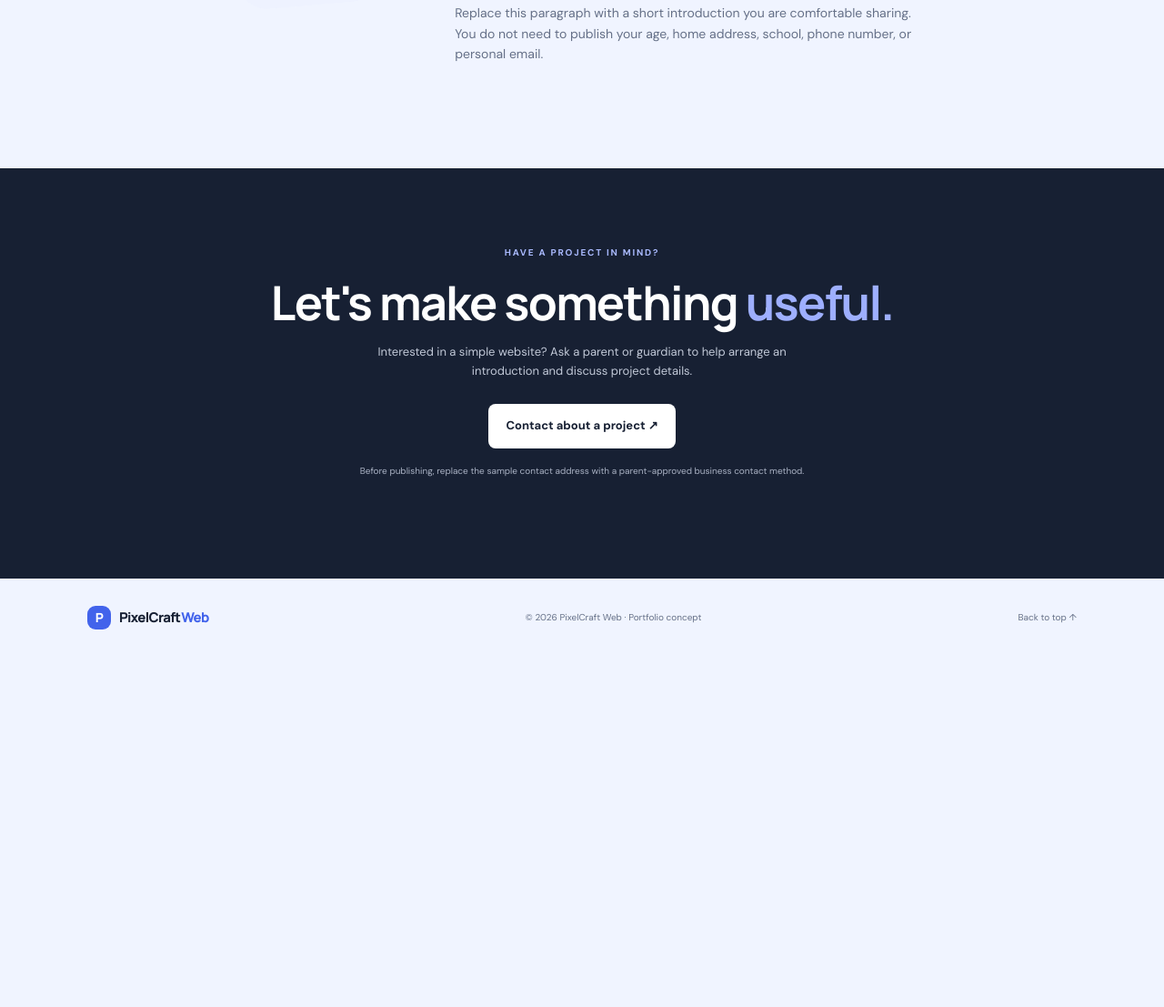
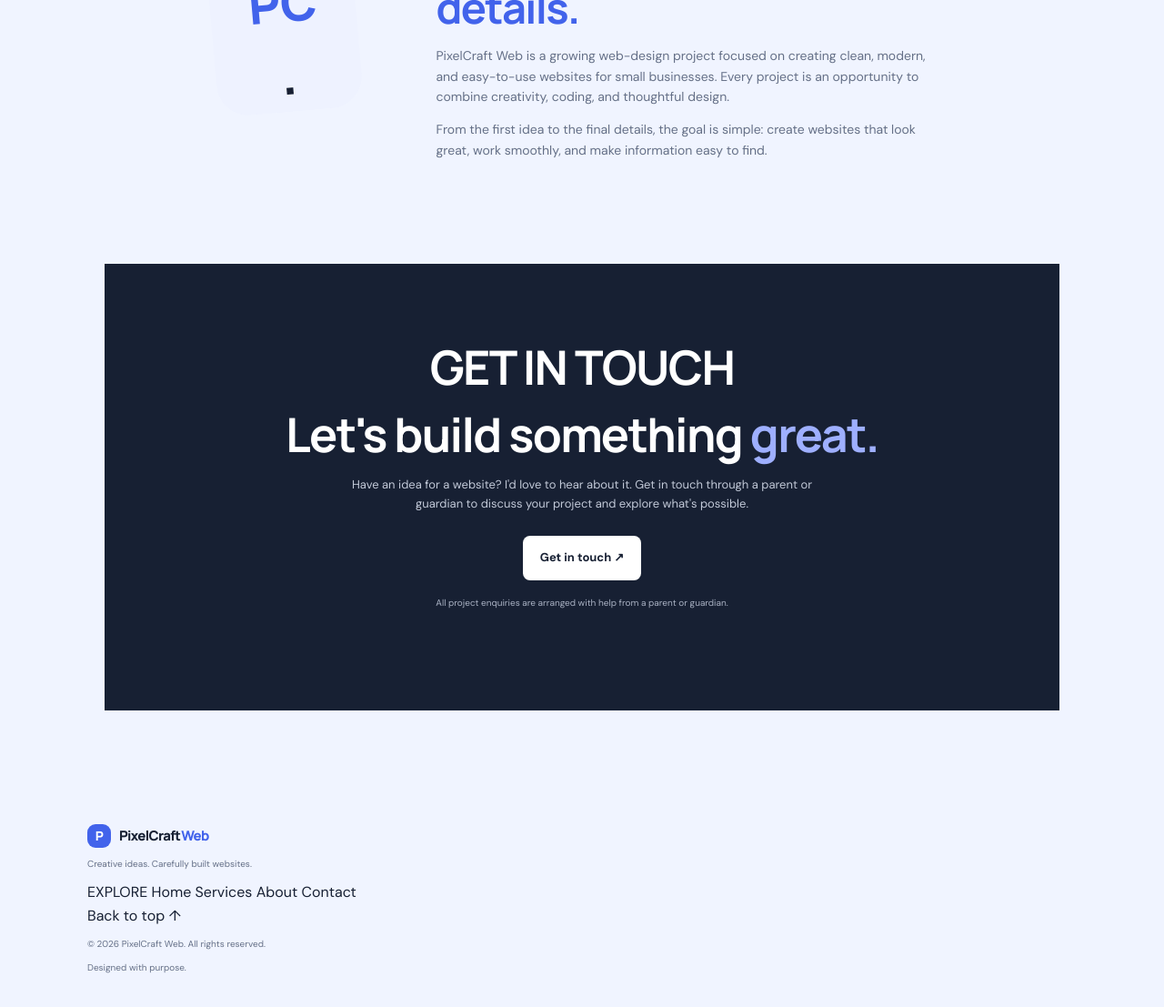
Before and after one commit to CodingWiz123-glitch/pixelcraft-web, a plain HTML site: page index.html in a window 1280 px wide. Shown: the part 2472-3579 px from the top of the page at 91% size. Before the commit the page ends 3194 px from the top, so only its background shows below. Drawn offline with Linux system fonts and the light colour scheme.

Commit message:
Update index.html

```diff
--- a/index.html
+++ b/index.html
@@ -91,6 +91,7 @@
                 <p>Starter services for people and small businesses that need a simple place online.</p>
             </div>
 
+
             <div class="service-grid">
                 <article class="service-card">
                     <div class="icon">✳</div>
@@ -109,8 +110,14 @@
                     <h3>Updates & improvements</h3>
                     <p>Help organizing information, improving layout, and refreshing an existing page.</p>
                 </article>
+
+                <article class="service-card">
+                    <div class="icon">⚡</div>
+                    <h3>Interactive features</h3>
+                    <p>Simple interactive elements like pop-ups, navigation menus, buttons, and engaging website features.</p>
+                </article>
             </div>
-        </section>
+
 
         <!-- SAMPLE PROJECTS -->
         <section class="section work-section" id="work">
@@ -207,54 +214,92 @@
             </div>
         </section>
 
+
         <!-- ABOUT -->
         <section class="section about-section" id="about">
             <div class="about-badge">PC<span>.</span></div>
 
             <div>
                 <p class="eyebrow">A LITTLE ABOUT THIS STUDIO</p>
+
                 <h2>Creative ideas, <span>careful details.</span></h2>
 
                 <p>
-                    PixelCraft Web is a new web-design project focused on making straightforward, attractive websites for small businesses. I use a mix of coding and AI tools, and I keep learning with every project.
+                    PixelCraft Web is a growing web-design project focused on creating clean, modern, and easy-to-use websites for small businesses. Every project is an opportunity to combine creativity, coding, and thoughtful design.
                 </p>
 
-                <p class="small-note">
-                    Replace this paragraph with a short introduction you are comfortable sharing. You do not need to publish your age, home address, school, phone number, or personal email.
+                <p>
+                    From the first idea to the final details, the goal is simple: create websites that look great, work smoothly, and make information easy to find.
                 </p>
             </div>
         </section>
 
+
+
         <!-- CONTACT -->
         <section class="contact-section" id="contact">
-            <p class="eyebrow">HAVE A PROJECT IN MIND?</p>
-            <h2>Let's make something <span>useful.</span></h2>
+
+            <div class="contact-heading">
+                <span class="contact-line"></span>
+                <h2>GET IN TOUCH</h2>
+                <span class="contact-line"></span>
+            </div>
+
+            <h2>Let's build something <span>great.</span></h2>
 
             <p>
-                Interested in a simple website? Ask a parent or guardian to help arrange an introduction and discuss project details.
+                Have an idea for a website? I'd love to hear about it.
+                Get in touch through a parent or guardian to discuss
+                your project and explore what's possible.
             </p>
 
-            <a class="button button-light" href="mailto:REPLACE-WITH-PARENT-APPROVED-CONTACT@example.com?subject=Website%20project%20question">
-                Contact about a project ↗
+            <a class="button button-light"
+                href="https://mail.google.com/mail/?view=cm&amp;fs=1&amp;to=pixelcraftweb123@gmail.com&amp;su=Website%20project%20question"
+                target="_blank"
+                rel="noopener noreferrer">
+                Get in touch ↗
             </a>
 
-            <p class="contact-note">
-                Before publishing, replace the sample contact address with a parent-approved business contact method.
-            </p>
+        <p class="contact-note">
+            All project enquiries are arranged with help from a parent or guardian.
+        </p>
+
         </section>
+
 
     </main>
 
+
+
     <!-- FOOTER -->
-    <footer>
-        <a class="logo footer-logo" href="#home">
-            <span class="logo-mark">P</span> PixelCraft<span class="logo-light">Web</span>
-        </a>
+    <footer class="site-footer">
+        <div class="footer-main">
 
-        <p>© <span id="year"></span> PixelCraft Web · Portfolio concept</p>
+            <div class="footer-brand">
+                <a class="logo footer-logo" href="#home">
+                    <span class="logo-mark">P</span>
+                    PixelCraft<span class="logo-light">Web</span>
+                </a>
 
-        <a href="#home" class="back-top">Back to top ↑</a>
+                <p>Creative ideas. Carefully built websites.</p>
+            </div>
+
+            <div class="footer-links">
+                <span class="footer-heading">EXPLORE</span>
+                <a href="#home">Home</a>
+                <a href="#services">Services</a>
+                <a href="#about">About</a>
+                <a href="#contact">Contact</a>
+            <div>
+
+            <div class="footer-back">
+                <a href="#home">Back to top ↑</a>
+            </div>
+
+        </div>
+
+        <div class="footer-bottom">
+            <p>© <span id="year"></span> PixelCraft Web. All rights reserved.</p>
+            <p>Designed with purpose.</p>
+        </div>
     </footer>
-
-</body>
-</html>
```
